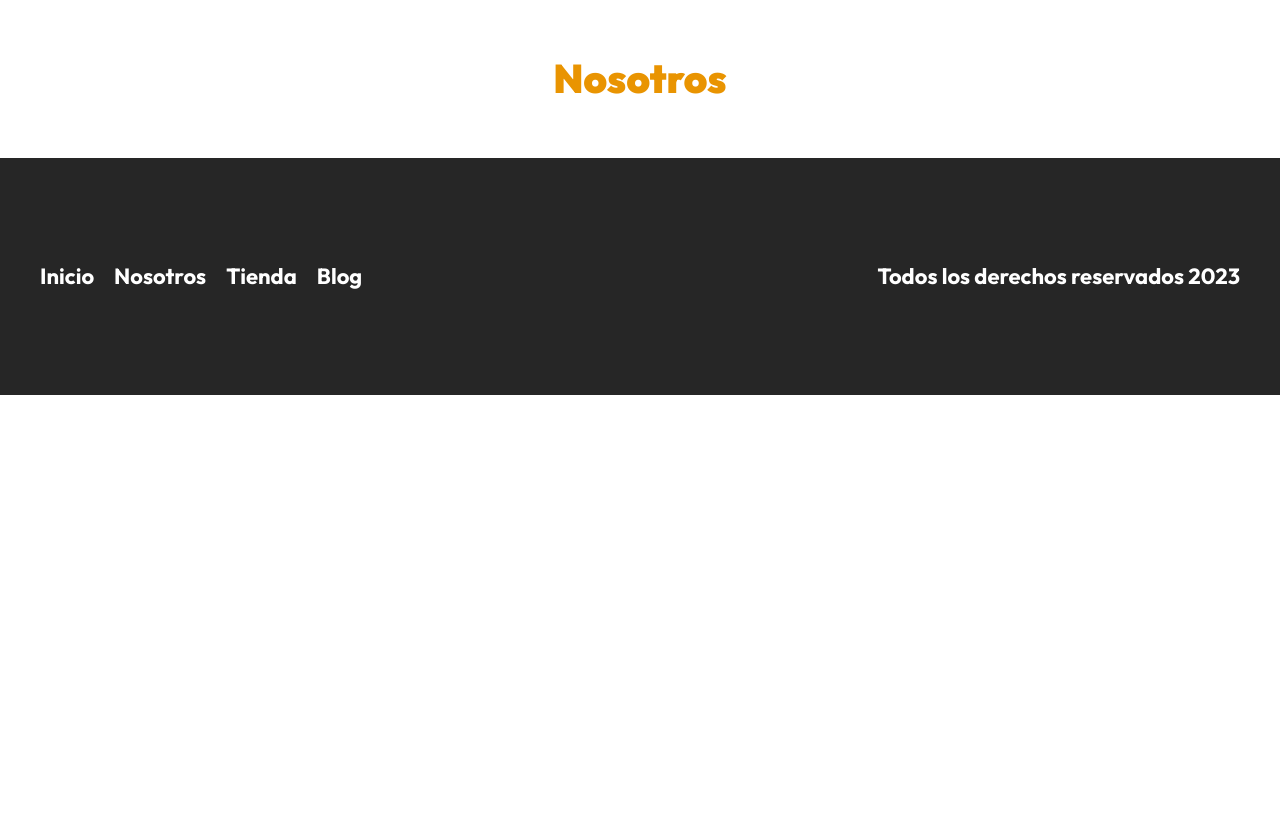
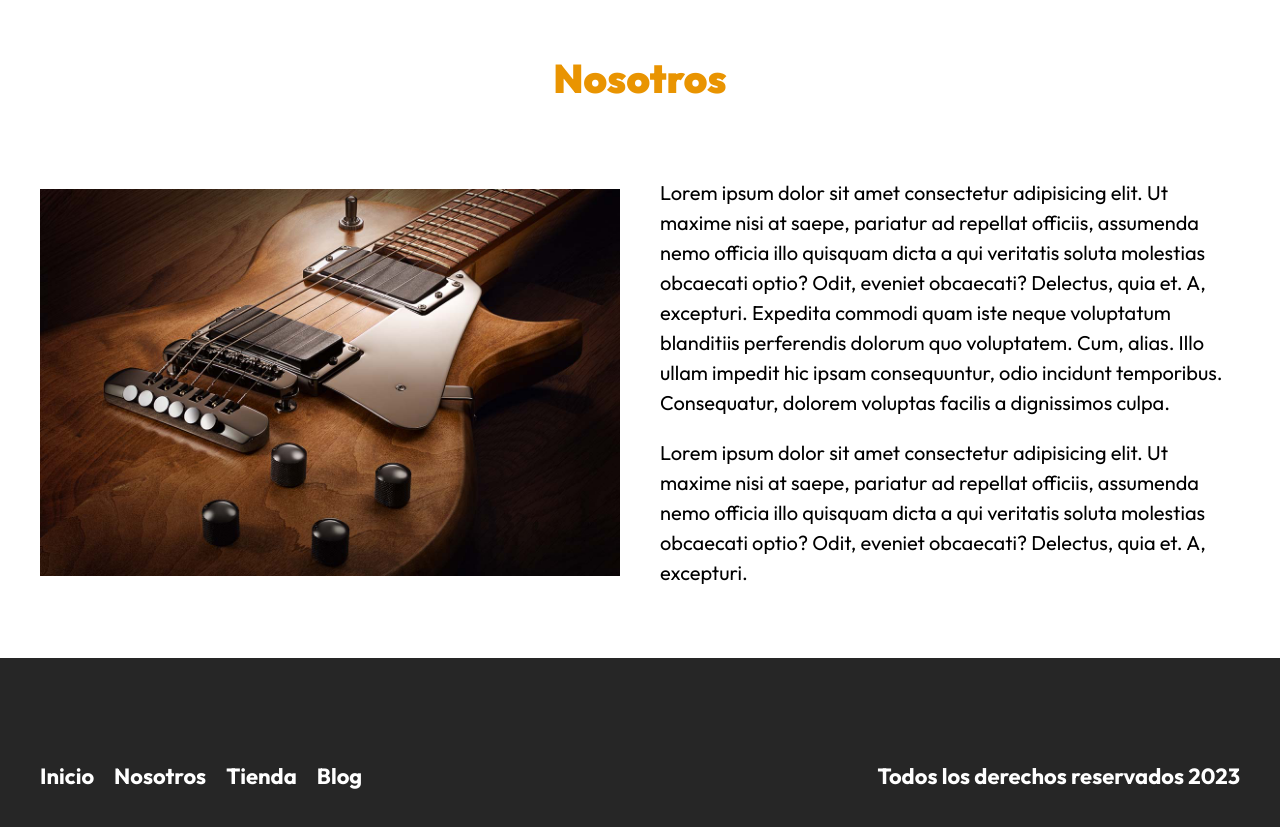
Before and after one commit to RaulHG-Dev/CursoReact, an Astro site in the folder guitarla-astro/: page /nosotros in a window 1280 px wide. Shown: the part 263-1090 px from the top of the page. Before the commit the page ends 800 px from the top, so only its background shows below. Built offline with nearby package versions, Linux system fonts and the light colour scheme; Astro itself is replaced by a stand-in of ours.

Commit message:
video 289. Creando la página de Nosotros

```diff
--- a/guitarla-astro/src/pages/nosotros.astro
+++ b/guitarla-astro/src/pages/nosotros.astro
@@ -1,13 +1,38 @@
 ---
 import Layout from '../layouts/Layout.astro';
+import nosotros from '../img/nosotros.jpg';
 ---
 
 <Layout title="Nosotros" description='Página de tienda de instrumentos musicales, guitarras, cursos, blog y más'>
 	<main class="contenedor">
 		<h1 class="heading">Nosotros</h1>
+
+		<div class="contenido">
+			<img src={nosotros.src} alt="Imagen sobre nosotros">
+			<div>
+				<p>
+					Lorem ipsum dolor sit amet consectetur adipisicing elit. Ut maxime nisi at saepe, pariatur ad repellat officiis, assumenda nemo officia illo quisquam dicta a qui veritatis soluta molestias obcaecati optio?
+					Odit, eveniet obcaecati? Delectus, quia et. A, excepturi. Expedita commodi quam iste neque voluptatum blanditiis perferendis dolorum quo voluptatem. Cum, alias. Illo ullam impedit hic ipsam consequuntur, odio incidunt temporibus.
+					Consequatur, dolorem voluptas facilis a dignissimos culpa.
+				</p>
+				<p>
+					Lorem ipsum dolor sit amet consectetur adipisicing elit. Ut maxime nisi at saepe, pariatur ad repellat officiis, assumenda nemo officia illo quisquam dicta a qui veritatis soluta molestias obcaecati optio?
+					Odit, eveniet obcaecati? Delectus, quia et. A, excepturi.
+				</p>
+			</div>
+		</div>
 	</main>
 </Layout>
 
 <style>
-
+.contenido {
+    display: grid;
+    gap: 4rem;
+}
+@media (min-width: 768px) {
+    .contenido {
+        grid-template-columns: repeat(2, 1fr);
+        align-items: center;
+    }
+}
 </style>
```
